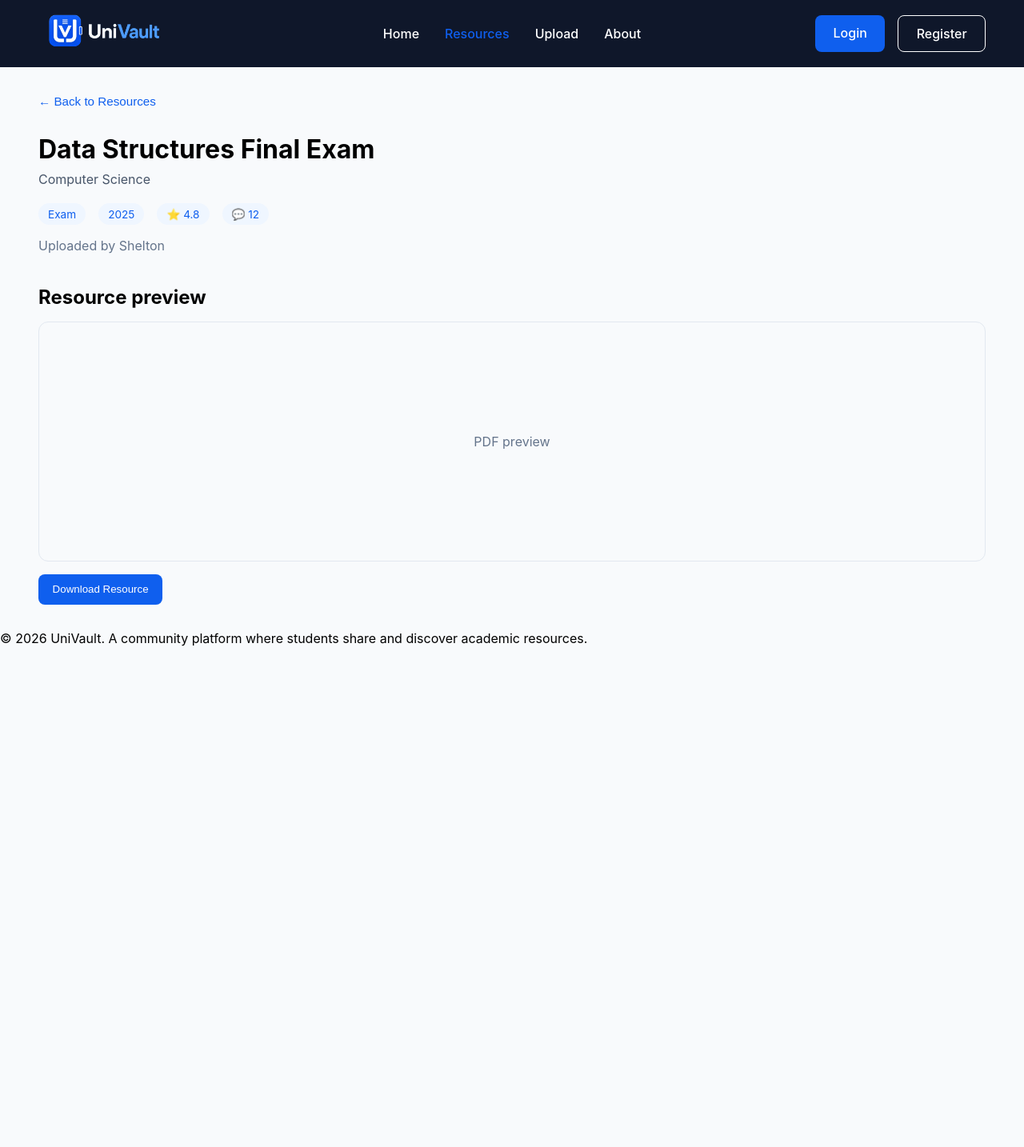
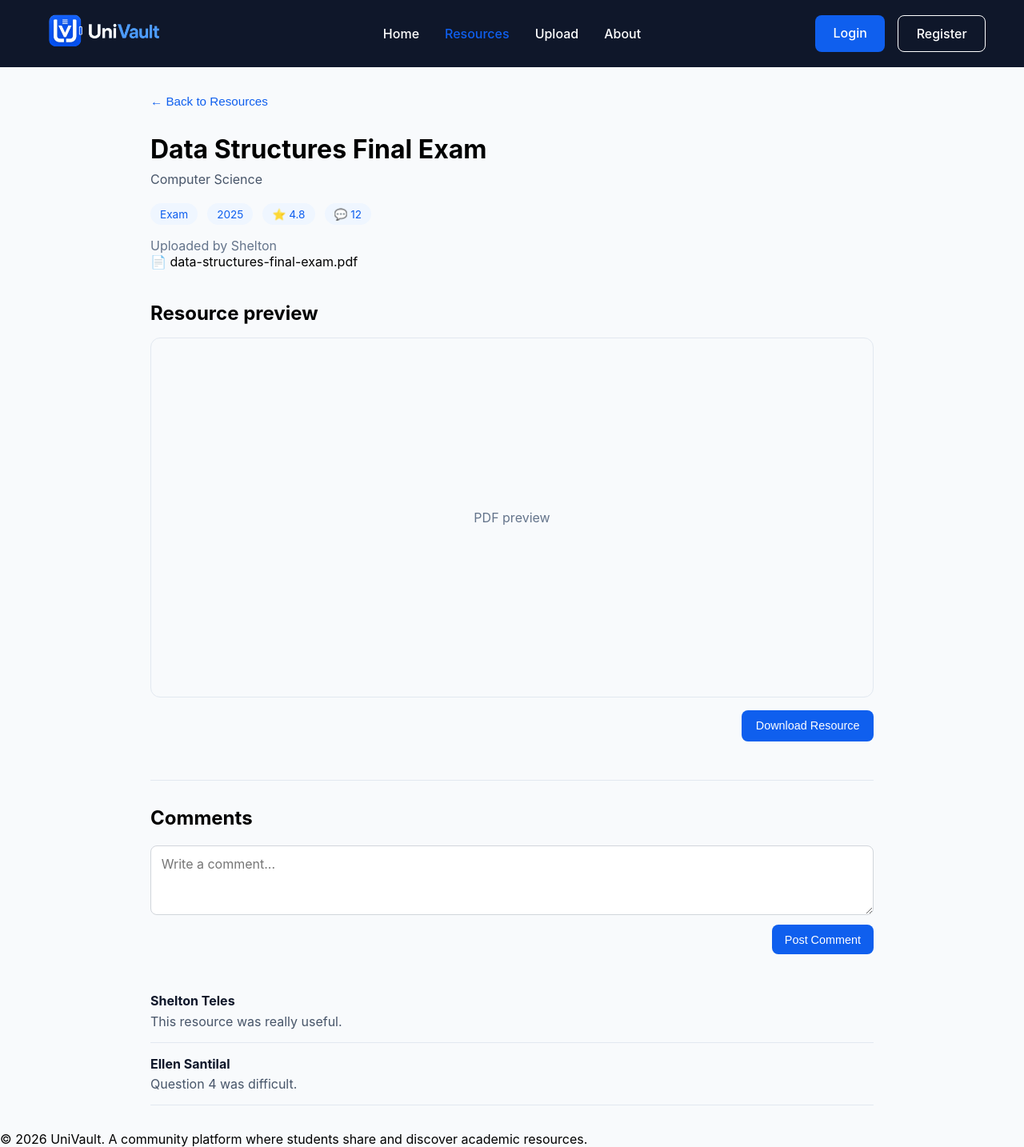
Before and after one commit to SheltonTeles/univault, a React app in the folder frontend/: page /resources/1 in a window 1280 px wide. Shown: the whole page at 80% size. Before the commit the page ends 808 px from the top, so only its background shows below. Built offline with nearby package versions, Linux system fonts and the light colour scheme; the HTML template or start-up script is replaced by a standard one.

Commit message:
Buiding resource comments and details page

```diff
--- /dev/null
+++ b/frontend/src/components/Resources/Comments.css
@@ -0,0 +1,76 @@
+.comments-section {
+  margin-top: 3rem;
+  padding-top: 2rem;
+  border-top: 1px solid #e2e8f0;
+}
+
+.comments-section h2 {
+  margin-bottom: 1.25rem;
+}
+
+.comment-form {
+  display: flex;
+  flex-direction: column;
+  gap: 0.75rem;
+}
+
+.comment-form textarea {
+  width: 100%;
+  padding: 0.8rem;
+
+  border: 1px solid #d1d5db;
+  border-radius: 8px;
+
+  font: inherit;
+  resize: vertical;
+}
+
+.comment-form textarea:focus {
+  outline: none;
+  border-color: #0f5fee;
+  box-shadow: 0 0 0 2px rgba(15, 95, 238, 0.12);
+}
+
+.comment-form button {
+  align-self: flex-end;
+
+  padding: 0.65rem 1rem;
+
+  background: #0f5fee;
+  color: white;
+
+  border: none;
+  border-radius: 8px;
+
+  font-size: 0.9rem;
+  font-weight: 500;
+
+  cursor: pointer;
+}
+
+.comment-form button:hover {
+  background: #2563eb;
+}
+
+.comments-list {
+  margin-top: 2rem;
+}
+
+.comment {
+  padding: 1rem 0;
+  border-bottom: 1px solid #e2e8f0;
+}
+
+.comment strong {
+  color: #0f172a;
+}
+
+.comment p {
+  margin-top: 0.35rem;
+  color: #475569;
+}
+
+.no-comments {
+  color: #64748b;
+  padding: 1rem 0;
+}
--- /dev/null
+++ b/frontend/src/components/Resources/Comments.jsx
@@ -0,0 +1,80 @@
+import { useState } from "react";
+import commentsData from "../../data/comments";
+import "./Comments.css";
+
+function Comments({ resourceId }) {
+  const [comments, setComments] = useState(commentsData);
+  const [commentText, setCommentText] = useState("");
+
+  const resourceComments = comments.filter(
+    (comment) => comment.resourceId === resourceId
+  );
+
+  function handleSubmit(e) {
+    e.preventDefault();
+
+    if (!commentText.trim()) {
+      return;
+    }
+
+    const newComment = {
+      id: Date.now(),
+      resourceId: resourceId,
+      author: "You",
+      text: commentText.trim(),
+    };
+
+    setComments([...comments, newComment]);
+    setCommentText("");
+  }
+
+  return (
+    <section className="comments-section">
+
+      <h2>Comments</h2>
+
+      <form
+        className="comment-form"
+        onSubmit={handleSubmit}
+      >
+        <textarea
+          placeholder="Write a comment..."
+          rows="3"
+          value={commentText}
+          onChange={(e) => setCommentText(e.target.value)}
+        />
+
+        <button type="submit">
+          Post Comment
+        </button>
+      </form>
+
+      <div className="comments-list">
+
+        {resourceComments.length === 0 ? (
+          <p className="no-comments">
+            No comments yet. Be the first to comment.
+          </p>
+        ) : (
+          resourceComments.map((comment) => (
+            <div className="comment" key={comment.id}>
+
+              <strong>
+                {comment.author}
+              </strong>
+
+              <p>
+                {comment.text}
+              </p>
+
+            </div>
+          ))
+        )}
+
+      </div>
+
+    </section>
+  );
+}
+
+export default Comments;
--- /dev/null
+++ b/frontend/src/data/comments.js
@@ -0,0 +1,23 @@
+const comments = [
+  {
+    id: 1,
+    resourceId: 1,
+    author: "Shelton Teles",
+    text: "This resource was really useful.",
+  },
+  {
+    id: 2,
+    resourceId: 1,
+    author: "Ellen Santilal",
+    text: "Question 4 was difficult.",
+  },
+
+  {
+    id: 3,
+    resourceId: 2,
+    author: "Anni Santilal",
+    text: "These notes helped me understand the topic better.",
+  },
+];
+
+export default comments;
--- a/frontend/src/data/resources.js
+++ b/frontend/src/data/resources.js
@@ -6,7 +6,9 @@ const resources = [
     type: "Exam",
     year: "2025",
     rating: 4.8,
-    comments: 12
+    comments: 12,
+    fileName: "data-structures-final-exam.pdf",
+    filetype: "pdf"
   },
 
   {
@@ -16,7 +18,9 @@ const resources = [
     type: "Lecture Notes",
     year: "2026",
     rating: 4.5,
-    comments: 8
+    comments: 8,
+    fileName: "database-lecture-notes.pdf",
+    filetype: "pdf"
   },
 
   {
@@ -26,7 +30,9 @@ const resources = [
     type: "Homework",
     year: "2025",
     rating: 4.9,
-    comments: 20
+    comments: 20,
+    fileName: "algorithms-homework-solution.pdf",
+    filetype: "pdf"
   }
 ];
 
--- a/frontend/src/pages/ResourceDetails.css
+++ b/frontend/src/pages/ResourceDetails.css
@@ -1,16 +1,27 @@
-.resource-details-page{
+.resource-details-page {
+  max-width: 1000px;
+  margin: 0 auto;
   padding: 2rem 3rem;
 }
 
-.back-button{
-    background:none;
+/* Back button */
+
+.back-button {
+  background: none;
   border: none;
   padding: 0;
   margin-bottom: 2rem;
+
   color: #0f5fee;
   font-size: 0.95rem;
   cursor: pointer;
 }
+
+.back-button:hover {
+  text-decoration: underline;
+}
+
+/* Resource heading */
 
 .resource-details-page h1 {
   margin-bottom: 0.5rem;
@@ -18,20 +29,24 @@
 
 .resource-course {
   color: #475569;
+  margin-bottom: 1.25rem;
 }
+
+/* Resource information */
 
 .resource-meta {
   display: flex;
-  gap: 1rem;
-  margin-top: 1.25rem;
+  gap: 0.75rem;
   flex-wrap: wrap;
 }
 
 .resource-meta span {
   background: #eff6ff;
   color: #0f5fee;
+
   padding: 0.35rem 0.75rem;
   border-radius: 20px;
+
   font-size: 0.85rem;
 }
 
@@ -40,13 +55,18 @@
   color: #64748b;
 }
 
+/* Preview */
+
 .resource-preview {
   margin-top: 2.5rem;
 }
 
+.resource-preview h2 {
+  margin-bottom: 1rem;
+}
+
 .preview-placeholder {
-  min-height: 300px;
-  margin-top: 1rem;
+  min-height: 450px;
 
   display: flex;
   align-items: center;
@@ -57,10 +77,15 @@
   border-radius: 12px;
 
   color: #64748b;
+  font-size: 1rem;
 }
 
+/* Download */
+
 .download-button {
-  margin-top: 1rem;
+  display: block;
+  margin: 1rem 0 0 auto;
+
   padding: 0.7rem 1.1rem;
 
   background: #0f5fee;
@@ -69,5 +94,29 @@
   border: none;
   border-radius: 8px;
 
+  font-size: 0.9rem;
+  font-weight: 500;
+
   cursor: pointer;
+  transition: 0.2s ease;
 }
+
+.download-button:hover {
+  background: #2563eb;
+}
+
+/* Mobile */
+
+@media (max-width: 768px) {
+  .resource-details-page {
+    padding: 1.5rem 1rem;
+  }
+
+  .preview-placeholder {
+    min-height: 300px;
+  }
+
+  .download-button {
+    width: 100%;
+  }
+}
--- a/frontend/src/pages/ResourceDetails.jsx
+++ b/frontend/src/pages/ResourceDetails.jsx
@@ -1,5 +1,6 @@
 import { useParams, useNavigate } from "react-router-dom";
 import resources from "../data/resources";
+import Comments from "../components/resources/Comments";
 import "./ResourceDetails.css";
 
 function ResourceDetails (){
@@ -33,6 +34,10 @@ function ResourceDetails (){
                 Uploaded by Shelton
             </p>
 
+            <p className="resource-file">
+                📄 {resource.fileName}
+            </p>
+
             <section className="resource-preview">
                 <h2>Resource preview</h2>
 
@@ -44,6 +49,7 @@ function ResourceDetails (){
                     Download Resource
                 </button>
             </section>
+            <Comments resourceId = {resource.id} />
         </main>
     );
 }
```
Lines whose indentation alone changed are shown as unchanged.
